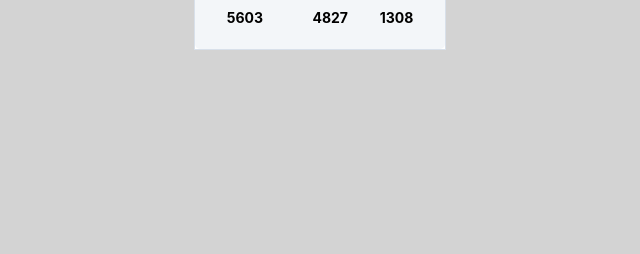
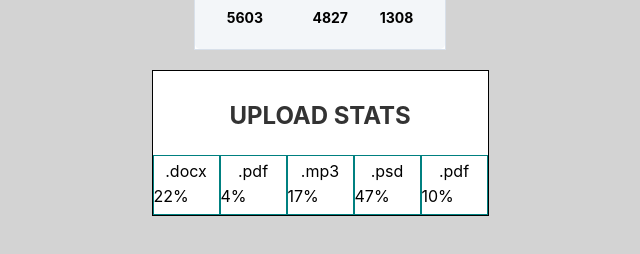
Before and after one commit to SHDMYUA/goit-react-hw-01-components, a React (Create React App) app: page / in a window 1280 px wide. Shown: the part 328-582 px from the top of the page, without its empty margins (320-960 px from the left). Built offline with nearby package versions, Linux system fonts and the light colour scheme.

Commit message:
statistics ready min css

```diff
--- a/src/components/App.jsx
+++ b/src/components/App.jsx
@@ -1,10 +1,12 @@
 import { UserProfile } from 'components/UserProfile/UserProfile';
+import { Statistics } from 'components/Statistic/Statistics';
 import user from 'components/User.json';
+import data from 'components/data.json';
 
 export const App = () => {
   return (
-    <div
-    >
+    <div>
+
       <UserProfile
       name={user.name}
       tag={user.tag}
@@ -12,6 +14,10 @@ export const App = () => {
       avatar={user.avatar}
       stats={user.stats}/>
 
+      <Statistics
+      title="Upload stats"
+      stats={data} />
+
     </div>
   );
 };
--- a/src/components/Statistic/Statistics.jsx
+++ b/src/components/Statistic/Statistics.jsx
@@ -0,0 +1,30 @@
+import PropTypes from 'prop-types';
+import css from "./Statistics.module.css";
+// import changeColor from "../Utils/ColorPicker"
+
+export const Statistics = ({ title, stats }) => {
+  return (
+<section className={css.statistics}>
+  <h2 className={css.title}>{title}</h2>
+
+  <ul className={css.stat_list}>
+    {stats.map(data => (
+    <li className={css.item} key= {data.id}>
+      <span  className={css.label}>{data.label}</span>
+      <span classNames={css.percentage}>{data.percentage}%</span>
+    </li>))}
+  </ul>
+</section>
+)
+};
+
+Statistics.propTypes = {
+  title: PropTypes.string.isRequired,
+  stats: PropTypes.arrayOf(
+    PropTypes.shape({
+      id: PropTypes.string.isRequired,
+      label: PropTypes.string.isRequired,
+      percentage: PropTypes.number.isRequired,
+    }),
+  ),
+};
--- a/src/components/Statistic/Statistics.module.css
+++ b/src/components/Statistic/Statistics.module.css
@@ -0,0 +1,42 @@
+.statistics {
+	width: 335px;
+  margin: auto;
+  border: solid 1px;
+  background-color: #fff;
+  margin-top: 20px;
+}
+
+.title {
+  font-size: 24px;
+	color: #333333;
+  text-transform: uppercase;
+	text-align: center;
+  margin-top: 30px;
+  margin-bottom: 25px;
+}
+
+.stat_list{
+  height: 60px;
+  display: flex;
+  list-style: none;
+}
+
+.item{
+  width: 70px;
+  border: solid 1px teal;
+}
+
+.label{
+  margin-top: 5px;
+  margin-bottom: 5px;
+  text-align: center;
+  display: flex;
+  justify-content: space-evenly;
+}
+
+.percentage{
+  font-size: 16px;
+  text-align: center;
+  display: flex;
+  justify-content: space-evenly;
+}
--- /dev/null
+++ b/src/components/Utils/ColorPicker.jsx
@@ -0,0 +1,5 @@
+export function getRandomHexColor() {
+  return `#${Math.floor(Math.random() * 16777215)
+    .toString(16)
+    .padStart(6, 0)}`;
+}
--- a/src/index.css
+++ b/src/index.css
@@ -1,4 +1,4 @@
-@import-normalize; /* bring in normalize.css styles */
+/* @import-normalize; */
 
 body {
   margin: 0;
```
